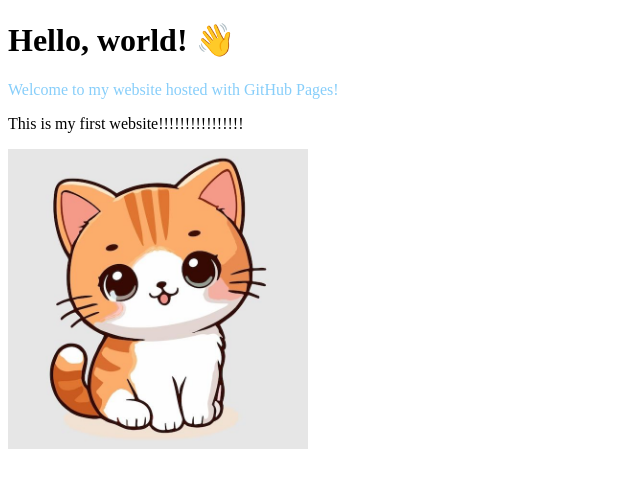
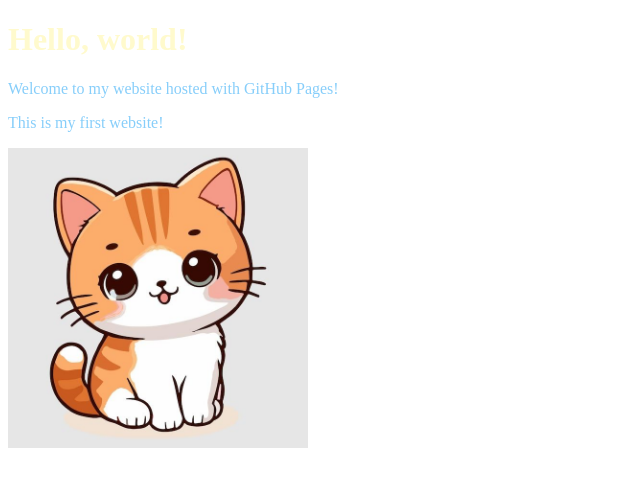
Before and after one commit to CarolineKSH/Hello-World, a plain HTML site: page index.html in a window 1280 px wide. Shown: the whole page, without its empty margins (0-640 px from the left). Drawn offline with Linux system fonts and the light colour scheme.

Commit message:
Update index.html
Made big stylistic changes to the text color and changed website title

```diff
--- a/index.html
+++ b/index.html
@@ -3,12 +3,12 @@
 <head>
   <meta charset="UTF-8">
   <meta name="viewport" content="width=device-width, initial-scale=1.0">
-  <title>My First GitHub Page</title>
+  <title>My First Website</title>
 </head>
 <body>
-  <h1>Hello, world! 👋</h1>
+  <h1 style="color: #FFFACD;">Hello, world!</h1>
   <p style="color: #87CEFA;">Welcome to my website hosted with GitHub Pages!</p>
-  <p>This is my first website!!!!!!!!!!!!!!!!</p>
+  <p style="color: #87CEFA;">This is my first website!</p>
   <img src="cat.jpg" alt="A cute cat" width="300">
 </body>
 </html>
```
